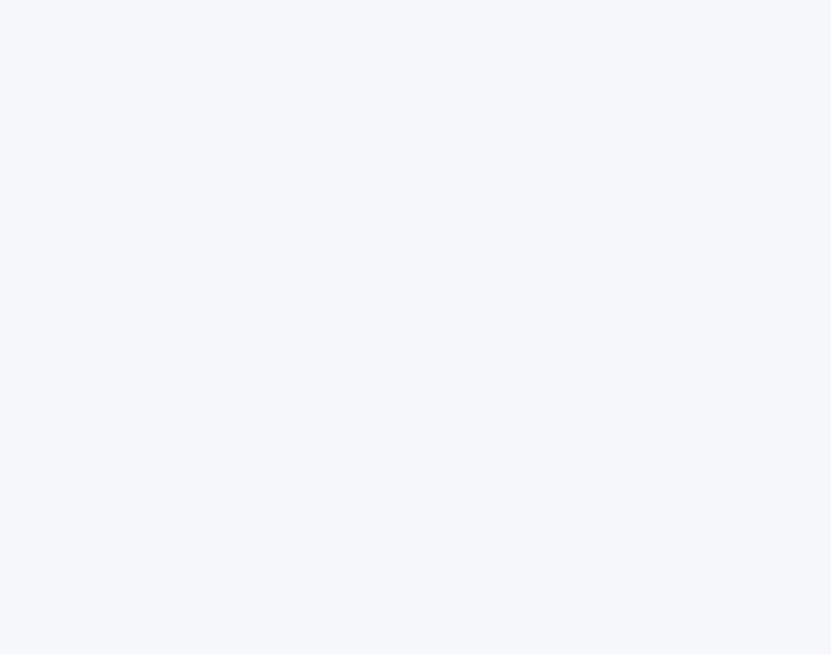
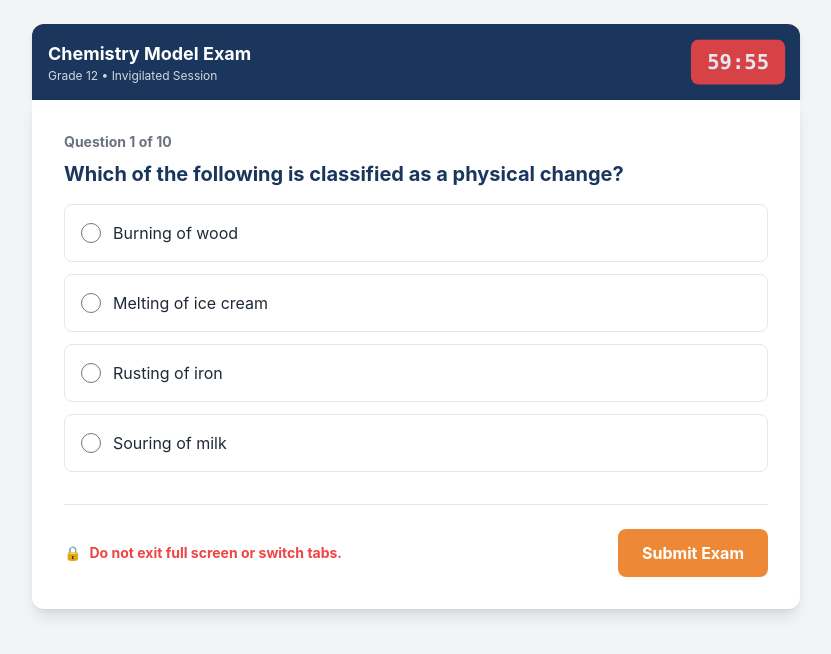
Before and after one commit to yonasmax/quantum-center-of-intellect, a React (Vite) app: page /exam-room in a window 1280 px wide. Before the commit this address had no page. Shown: the top 654 px of the page, without its empty margins (224-1055 px from the left). Built offline with nearby package versions, Linux system fonts and the light colour scheme.

Commit message:
Fix: ExamRoom layout and fullscreen crash

```diff
--- a/src/App.jsx
+++ b/src/App.jsx
@@ -41,6 +41,7 @@ function AppRoutes() {
       <Route path="/" element={<Home />} />
       <Route path="/dashboard" element={<Home />} />
       <Route path="/login" element={<Login />} />
+      <Route path="/exam-room" element={<ExamRoom />} />
       <Route path="/register" element={<Register />} />
       <Route path="/forgot-password" element={<ForgotPassword />} />
       <Route path="/reset-password/:token" element={<ResetPassword />} />
--- a/src/pages/ExamRoom.jsx
+++ b/src/pages/ExamRoom.jsx
@@ -26,7 +26,7 @@ export default function ExamRoom() {
     const enterFullScreen = async () => {
       try {
         if (document.documentElement.requestFullscreen) {
-          await document.documentElement.requestFullscreen();
+          await document.documentElement.requestFullscreen().catch(e => console.warn('Fullscreen blocked by browser:', e));
         }
       } catch (err) {
         console.warn("Fullscreen request failed", err);
```
